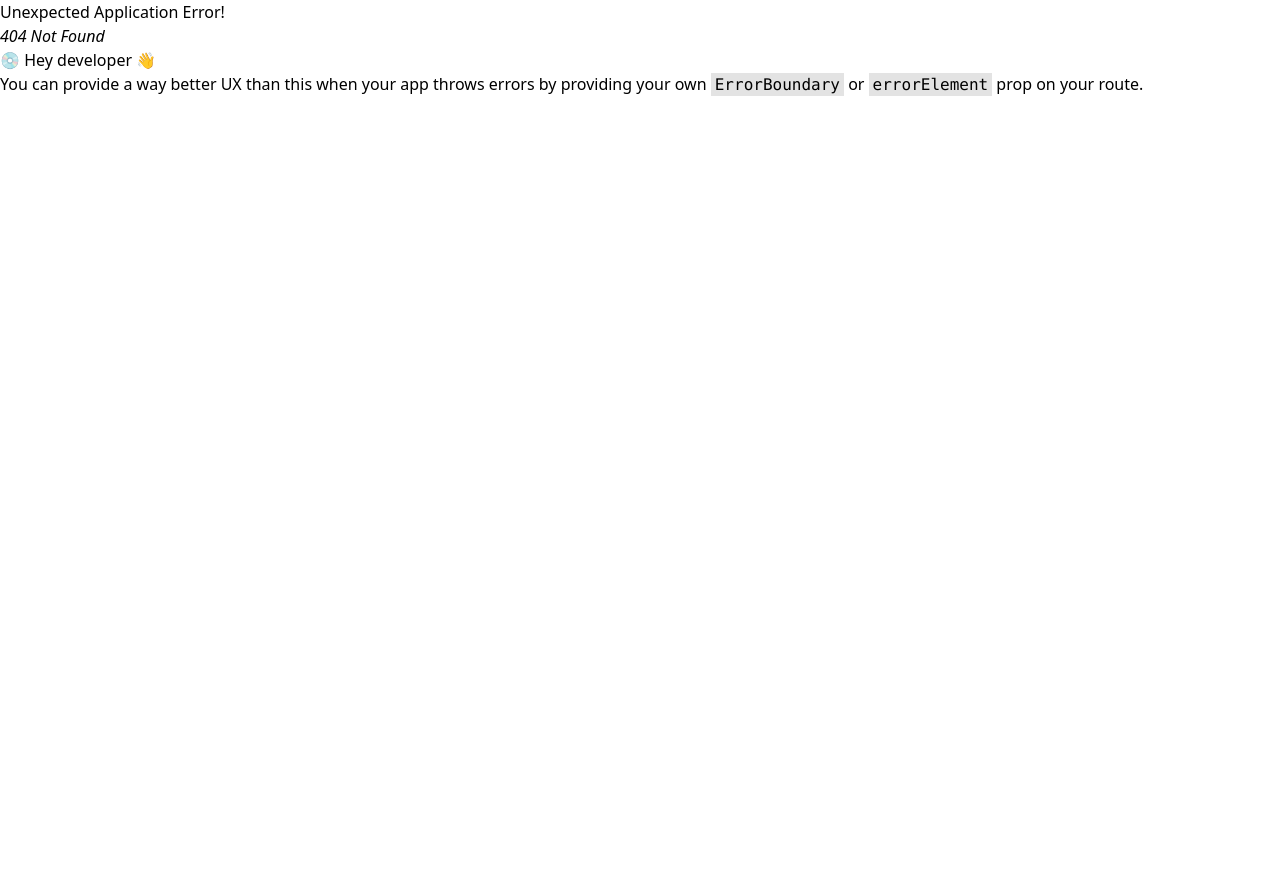
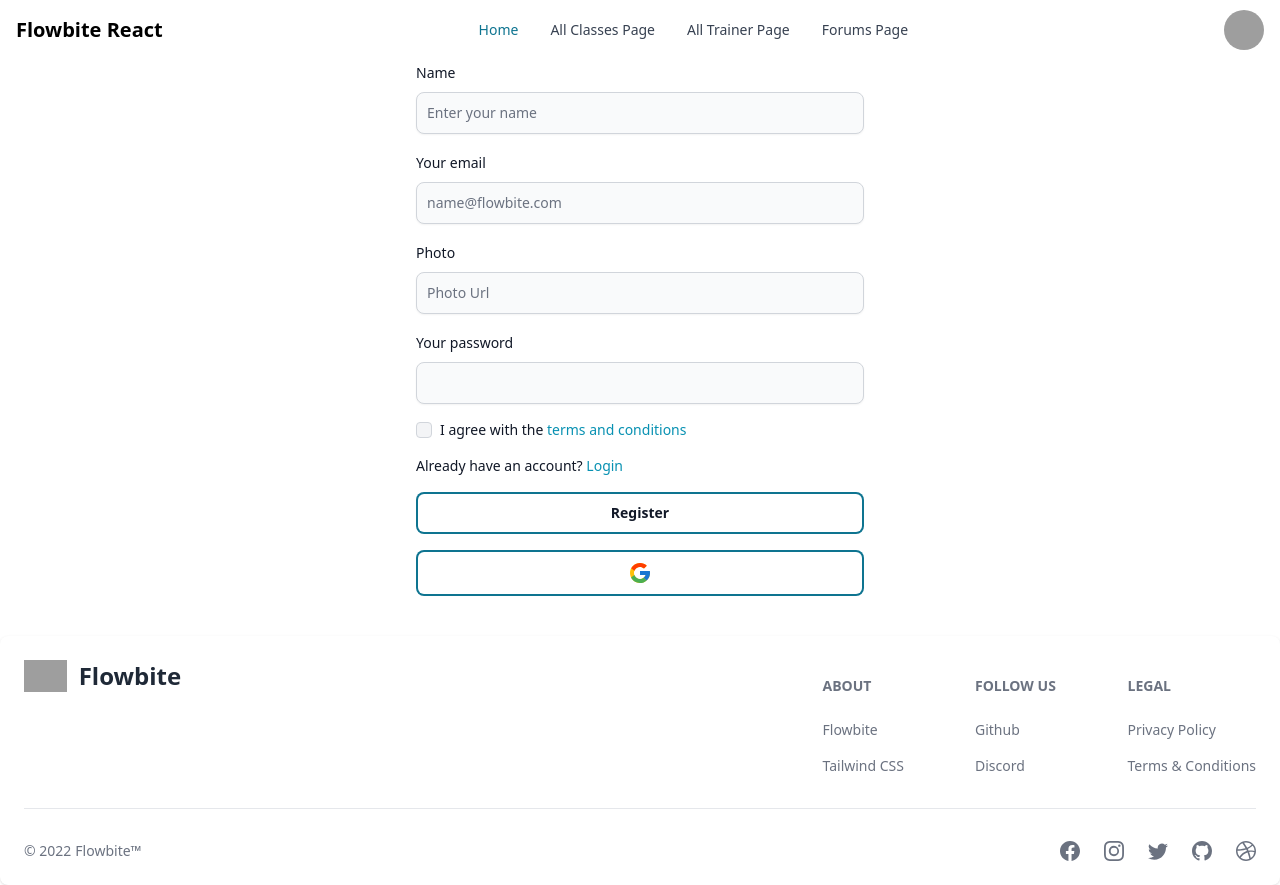
Before and after one commit to Fazlul619/gym-project-client-side, a React (Vite) app: page /register in a window 1280 px wide. Before the commit this address had no page. Before the commit the page ends 800 px from the top, so only its background shows below. Built offline with nearby package versions, Linux system fonts and the light colour scheme; grey boxes are pictures that could not be loaded.

Commit message:
Login and register page design

```diff
--- a/package.json
+++ b/package.json
@@ -17,6 +17,7 @@
     "react": "^18.2.0",
     "react-awesome-slider": "^4.1.0",
     "react-dom": "^18.2.0",
+    "react-icons": "^5.2.1",
     "react-responsive-carousel": "^3.2.23",
     "react-router-dom": "^6.23.1",
     "sort-by": "^1.2.0"
--- a/src/Pages/Home/Banner/Banner.jsx
+++ b/src/Pages/Home/Banner/Banner.jsx
@@ -24,7 +24,7 @@ const Banner = () => {
           progress, every step of the way!
         </p>
         <div>
-          <Button gradientDuoTone="cyanToBlue">Cyan to Blue</Button>
+          <Button gradientDuoTone="cyanToBlue">Feature</Button>
         </div>
       </div>
     </div>
--- a/src/Pages/Login Page/Login.jsx
+++ b/src/Pages/Login Page/Login.jsx
@@ -1,9 +1,10 @@
 import { Button, Checkbox, Label, TextInput } from "flowbite-react";
+import { FcGoogle } from "react-icons/fc";
 import { Link } from "react-router-dom";
 
 const Login = () => {
   return (
-    <div>
+    <div className="my-10">
       <form className="flex max-w-md flex-col gap-4 mx-auto">
         <div>
           <div className="mb-2 block">
@@ -12,7 +13,7 @@ const Login = () => {
           <TextInput
             id="email2"
             type="email"
-            placeholder="name@flowbite.com"
+            placeholder="name@gmail.com"
             required
             shadow
           />
@@ -23,12 +24,7 @@ const Login = () => {
           </div>
           <TextInput id="password2" type="password" required shadow />
         </div>
-        <div>
-          <div className="mb-2 block">
-            <Label htmlFor="repeat-password" value="Repeat password" />
-          </div>
-          <TextInput id="repeat-password" type="password" required shadow />
-        </div>
+
         <div className="flex items-center gap-2">
           <Checkbox id="agree" />
           <Label htmlFor="agree" className="flex">
@@ -41,7 +37,27 @@ const Login = () => {
             </Link>
           </Label>
         </div>
-        <Button type="submit">Register new account</Button>
+        <div className="flex items-center">
+          <Label htmlFor="agree" className="flex">
+            Create an account?&nbsp;
+            <Link
+              to="/register"
+              className="text-cyan-600 hover:underline dark:text-cyan-500"
+            >
+              Register
+            </Link>
+          </Label>
+        </div>
+        <Button outline type="submit" className="font-bold">
+          Login
+        </Button>
+        <div className="flex items-center justify-center">
+          <p className="w-full">
+            <Button outline className="w-full">
+              <FcGoogle className="text-2xl" />
+            </Button>
+          </p>
+        </div>
       </form>
     </div>
   );
--- a/src/Pages/Register Page/Register.jsx
+++ b/src/Pages/Register Page/Register.jsx
@@ -1,5 +1,99 @@
+import { Button, Checkbox, Label, TextInput } from "flowbite-react";
+import { FcGoogle } from "react-icons/fc";
+import { Link } from "react-router-dom";
+
 const Register = () => {
-  return <div></div>;
+  return (
+    <div>
+      <form className="flex max-w-md flex-col gap-4 mb-10 mx-auto">
+        <div>
+          <div className="mb-2 block">
+            <Label htmlFor="name" value="Name" />
+          </div>
+          <TextInput
+            id="name"
+            type="text"
+            name="name"
+            placeholder="Enter your name"
+            required
+            shadow
+          />
+        </div>
+        <div>
+          <div className="mb-2 block">
+            <Label htmlFor="email2" value="Your email" />
+          </div>
+          <TextInput
+            id="email2"
+            type="email"
+            name="email"
+            placeholder="name@flowbite.com"
+            required
+            shadow
+          />
+        </div>
+        <div>
+          <div className="mb-2 block">
+            <Label htmlFor="photo" value="Photo" />
+          </div>
+          <TextInput
+            id="photo"
+            type="text"
+            name="photo"
+            placeholder="Photo Url"
+            required
+            shadow
+          />
+        </div>
+        <div>
+          <div className="mb-2 block">
+            <Label htmlFor="password2" value="Your password" />
+          </div>
+          <TextInput
+            id="password2"
+            name="password"
+            type="password"
+            required
+            shadow
+          />
+        </div>
+
+        <div className="flex items-center gap-2">
+          <Checkbox id="agree" />
+          <Label htmlFor="agree" className="flex">
+            I agree with the&nbsp;
+            <Link
+              href="#"
+              className="text-cyan-600 hover:underline dark:text-cyan-500"
+            >
+              terms and conditions
+            </Link>
+          </Label>
+        </div>
+        <div className="flex items-center gap-2">
+          <Label htmlFor="agree" className="flex">
+            Already have an account?&nbsp;
+            <Link
+              to="/login"
+              className="text-cyan-600 hover:underline dark:text-cyan-500"
+            >
+              Login
+            </Link>
+          </Label>
+        </div>
+        <Button outline type="submit" className="font-bold">
+          Register
+        </Button>
+        <div className="flex items-center justify-center">
+          <p className="w-full">
+            <Button outline className="w-full">
+              <FcGoogle className="text-2xl" />
+            </Button>
+          </p>
+        </div>
+      </form>
+    </div>
+  );
 };
 
 export default Register;
--- a/src/Routes/Routes.jsx
+++ b/src/Routes/Routes.jsx
@@ -5,6 +5,7 @@ import AllClassesPage from "../Pages/All Classes Page/AllClassesPage";
 import AllTrainerPage from "../Pages/All Trainer Page/AllTrainerPage";
 import ForumsPage from "../Pages/Forums Page/ForumsPage";
 import Login from "../Pages/Login Page/Login";
+import Register from "../Pages/Register Page/Register";
 
 export const router = createBrowserRouter([
   {
@@ -31,6 +32,10 @@ export const router = createBrowserRouter([
         path: "/login",
         element: <Login></Login>,
       },
+      {
+        path: "/register",
+        element: <Register></Register>,
+      },
     ],
   },
 ]);
```
Also changed, not shown: 1 other file (tests, documents, lock files or other folders).
